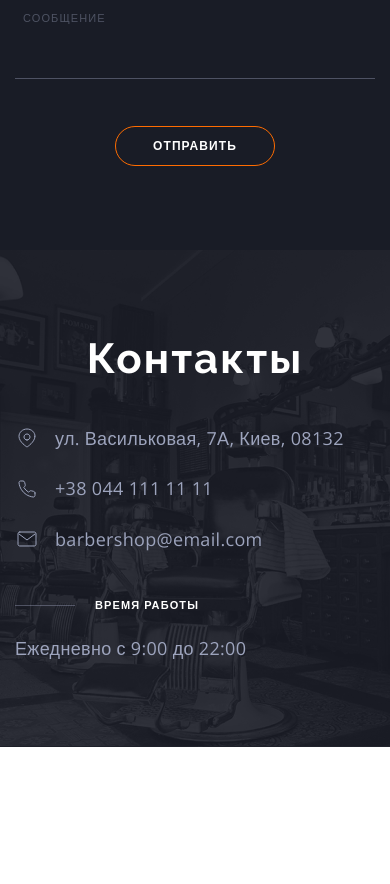
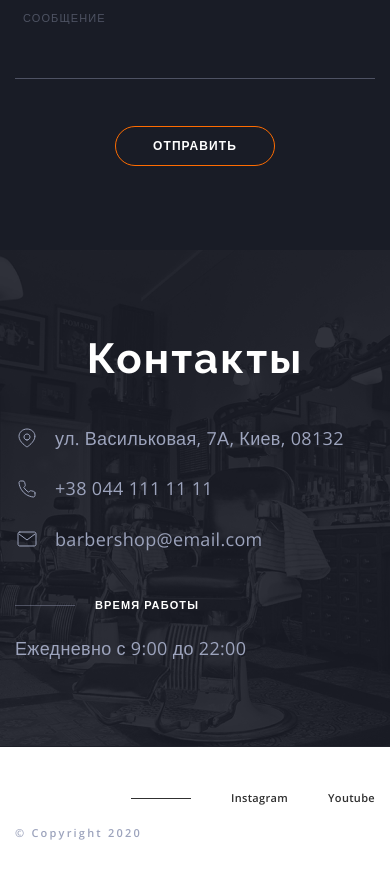
Before and after one commit to nadiakhoptiuk/barbershop, a plain HTML site: page index.html in a window 390 px wide. Shown: the part 6303-7187 px from the top of the page. Before the commit the page ends 7050 px from the top, so only its background shows below. Drawn offline with nearby package versions, Linux system fonts and the light colour scheme.

Commit message:
Adds footer for mobile

```diff
--- a/index.html
+++ b/index.html
@@ -64,7 +64,7 @@
 
           <div class="company-socials__wrap">
             <ul class="company-socials company-socials--hero">
-              <li class="company-socials__item">
+              <li class="company-socials__item--menu">
                 <a
                   href=""
                   target="_blank"
@@ -74,7 +74,7 @@
                   Instagram
                 </a>
               </li>
-              <li class="company-socials__item">
+              <li class="company-socials__item--menu">
                 <a
                   href=""
                   target="_blank"
@@ -607,12 +607,12 @@
       </div>
     </main>
 
-    <!-- <footer class="footer">
+    <footer class="footer">
       <div class="container footer__container">
         <p class="footer-copyright" lang="en">&copy; Copyright 2020</p>
 
         <ul class="company-socials--footer">
-          <li class="company-socials__item">
+          <li class="company-socials__item company-socials__item--footer">
             <a
               class="company-socials__link--footer"
               href=""
@@ -622,7 +622,7 @@
               Instagram
             </a>
           </li>
-          <li class="company-socials__item">
+          <li class="company-socials__item company-socials__item-footer">
             <a
               class="company-socials__link--footer"
               href=""
@@ -634,7 +634,7 @@
           </li>
         </ul>
       </div>
-    </footer> -->
+    </footer>
 
     <script src="./js/mobile-menu.js"></script>
   </body>
--- a/sass/components/_footer.scss
+++ b/sass/components/_footer.scss
@@ -1,17 +1,26 @@
-// .footer {
-//     padding-top: 32px;
-//     padding-bottom: 30px;
-// }
+.footer {
+  @include media(767px, max-width) {
+    padding-top: 44px;
+    padding-bottom: 44px;
+  }
+  @include media(768px) {
+    padding-top: 56px;
+    padding-bottom: 56px;
+  }
+  // padding-top: 32px;
+  // padding-bottom: 30px;
+}
 
-// .footer__container {
-//     display: flex;
-//     align-items: center;
-// }
+.footer__container {
+  display: flex;
+  flex-direction: column-reverse;
+  //   align-items: center;
+}
 
-// .footer-copyright {
-//     font-style: normal;
-//     font-size: 11px;
-//     line-height: 1.36;
-//     letter-spacing: 0.2em;
-//     color: $greyTextColor;
-// }
+.footer-copyright {
+  font-style: normal;
+  font-size: 11px;
+  line-height: 1.36;
+  letter-spacing: 0.2em;
+  color: $greyTextColor;
+}
--- a/sass/components/commons/_company-socials__wrap.scss
+++ b/sass/components/commons/_company-socials__wrap.scss
@@ -36,14 +36,14 @@
   // transform-origin: left bottom;
 }
 
-.company-socials__item:not(:last-child) {
+.company-socials__item--menu:not(:last-child) {
   @include media(767px, max-width) {
     margin-bottom: 24px;
   }
   // margin-right: 40px;
 }
 
-.company-socials__item:first-child {
+.company-socials__item--menu:first-child {
   position: relative;
 
   &::before {
@@ -66,14 +66,42 @@
 // }
 
 // // socials at footer
-// .company-socials--footer {
-//     @extend %company-socials;
-//     margin-left: auto;
-// }
+.company-socials--footer {
+  @extend %company-socials;
+  margin-left: auto;
+  margin-bottom: 20px;
+}
 
-// .company-socials__link--footer {
-//     @extend %company-socials__link;
+.company-socials__item--footer {
+  display: flex;
+  align-items: center;
+  &:not(:last-child) {
+    margin-right: 40px;
+  }
 
-//         padding-top: 25px;
-//         padding-bottom: 25px;
-// }
+  &:first-child {
+    position: relative;
+
+    &::before {
+      position: absolute;
+      right: calc(100% + 40px);
+      top: 50%;
+
+      content: "";
+      display: block;
+      width: 60px;
+      height: 1px;
+      background-color: currentColor;
+    }
+  }
+}
+
+.company-socials__link--footer {
+  @extend %company-socials__link;
+
+  font-weight: 600;
+  font-size: 11px;
+  line-height: 1.36;
+  // padding-top: 25px;
+  // padding-bottom: 25px;
+}
--- a/sass/utils/_placeholders.scss
+++ b/sass/utils/_placeholders.scss
@@ -117,6 +117,7 @@
 
 // socials
 %company-socials {
+  @extend %list;
   @include centeredFlex;
 }
 
```
Also changed, not shown: css/main.css, css/main.min.css, 2 other files.
